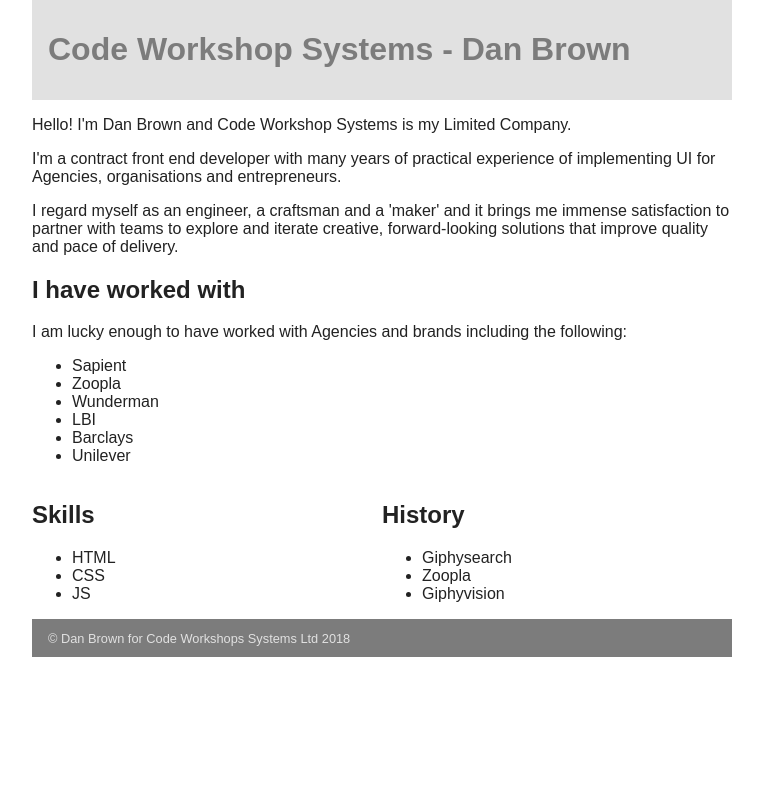
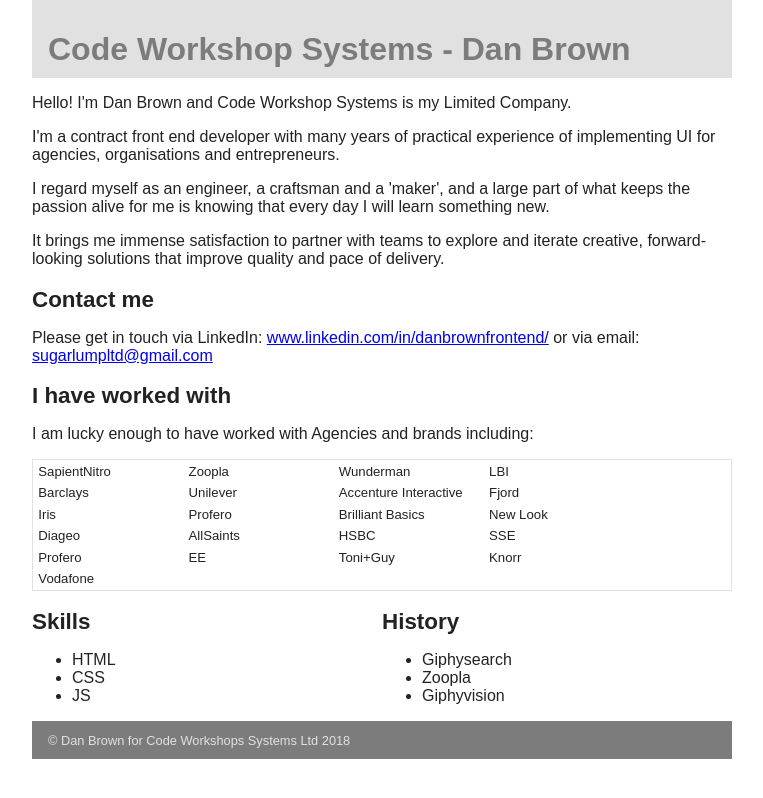
Before and after one commit to danb-cws/cwss-simple, a website: page index.html in a window 1280 px wide. Shown: the whole page, without its empty margins (258-1021 px from the left). Drawn offline with Linux system fonts and the light colour scheme.

Commit message:
more copy

```diff
--- a/css/style.scss
+++ b/css/style.scss
@@ -6,6 +6,8 @@
 $golden-ratio: 1.618;
 $primary-horiz-gutter: 1rem;
 $primary-vert-gutter: $primary-horiz-gutter / $golden-ratio;
+$secondary-horiz-gutter: $primary-horiz-gutter / 3;
+$secondary-vert-gutter: $secondary-horiz-gutter / $golden-ratio;
 
 //font
 $font-family: Sans-serif;
@@ -38,6 +40,14 @@
   background-color: $secondary-bg-color;
   padding: $primary-vert-gutter $primary-horiz-gutter;
 }
+.heading1 {
+  font-size: $heading-1-size;
+  margin-bottom: 0;
+}
+.heading2 {
+  font-size: $heading-2-size;
+  margin-bottom: 0;
+}
 
 //footer
 .footer-primary {
@@ -51,3 +61,18 @@
   display: inline-block;
   width: 50%;
 }
+
+// brand list
+.brand-list {
+  list-style: none;
+  font-size: 0.825rem;
+  border: 1px solid $tertiary-color;
+  display: flex;
+  flex-wrap: wrap;
+  margin: 0;
+  padding: 0;
+}
+.brand-list-item {
+  flex-basis: 20%;
+  padding: $secondary-vert-gutter $secondary-horiz-gutter;
+}
--- a/index.html
+++ b/index.html
@@ -16,20 +16,41 @@
         <main class="main-content">
             <section class="intro">
                 <p>Hello! I'm Dan Brown and Code Workshop Systems is my Limited Company.</p>
-                <p>I'm a contract front end developer with many years of practical experience of implementing UI for Agencies, organisations and entrepreneurs.</p>
-                <p>I regard myself as an engineer, a craftsman and a 'maker' and it brings me immense satisfaction to partner
+                <p>I'm a contract front end developer with many years of practical experience of implementing UI for agencies, organisations and entrepreneurs.</p>
+                <p>I regard myself as an engineer, a craftsman and a 'maker', and
+                    a large part of what keeps the passion alive for me is knowing that every day I will learn something new.</p>
+                <p>It brings me immense satisfaction to partner
                 with teams to explore and iterate creative, forward-looking solutions that improve quality and pace of delivery.</p>
+            </section>
+            <section class="contact">
+                <h2 class="heading2">Contact me</h2>
+                <p>Please get in touch via LinkedIn: <a href="https://www.linkedin.com/in/danbrownfrontend/">www.linkedin.com/in/danbrownfrontend/</a> or via email: <a href="mailto:sugarlumpltd@gmail.com">sugarlumpltd@gmail.com</a></p>
             </section>
             <section class="brands">
                 <h2 class="heading2">I have worked with</h2>
-                <p>I am lucky enough to have worked with Agencies and brands including the following:</p>
+                <p>I am lucky enough to have worked with Agencies and brands including:</p>
                 <ul class="brand-list">
-                    <li class="brand-list-item">Sapient</li>
+                    <li class="brand-list-item">SapientNitro</li>
                     <li class="brand-list-item">Zoopla</li>
                     <li class="brand-list-item">Wunderman</li>
                     <li class="brand-list-item">LBI</li>
                     <li class="brand-list-item">Barclays</li>
                     <li class="brand-list-item">Unilever</li>
+                    <li class="brand-list-item">Accenture Interactive</li>
+                    <li class="brand-list-item">Fjord</li>
+                    <li class="brand-list-item">Iris</li>
+                    <li class="brand-list-item">Profero</li>
+                    <li class="brand-list-item">Brilliant Basics</li>
+                    <li class="brand-list-item">New Look</li>
+                    <li class="brand-list-item">Diageo</li>
+                    <li class="brand-list-item">AllSaints</li>
+                    <li class="brand-list-item">HSBC</li>
+                    <li class="brand-list-item">SSE</li>
+                    <li class="brand-list-item">Profero</li>
+                    <li class="brand-list-item">EE</li>
+                    <li class="brand-list-item">Toni+Guy</li>
+                    <li class="brand-list-item">Knorr</li>
+                    <li class="brand-list-item">Vodafone</li>
                 </ul>
             </section>
             <section class="feature skills">
--- a/package.json
+++ b/package.json
@@ -7,5 +7,6 @@
     "test": "echo \"Error: no test specified\" && exit 1"
   },
   "author": "Dan Brown",
-  "license": "ISC"
+  "license": "ISC",
+  "dependencies": {}
 }
```
Also changed, not shown: css/style.css, 1 other file.
